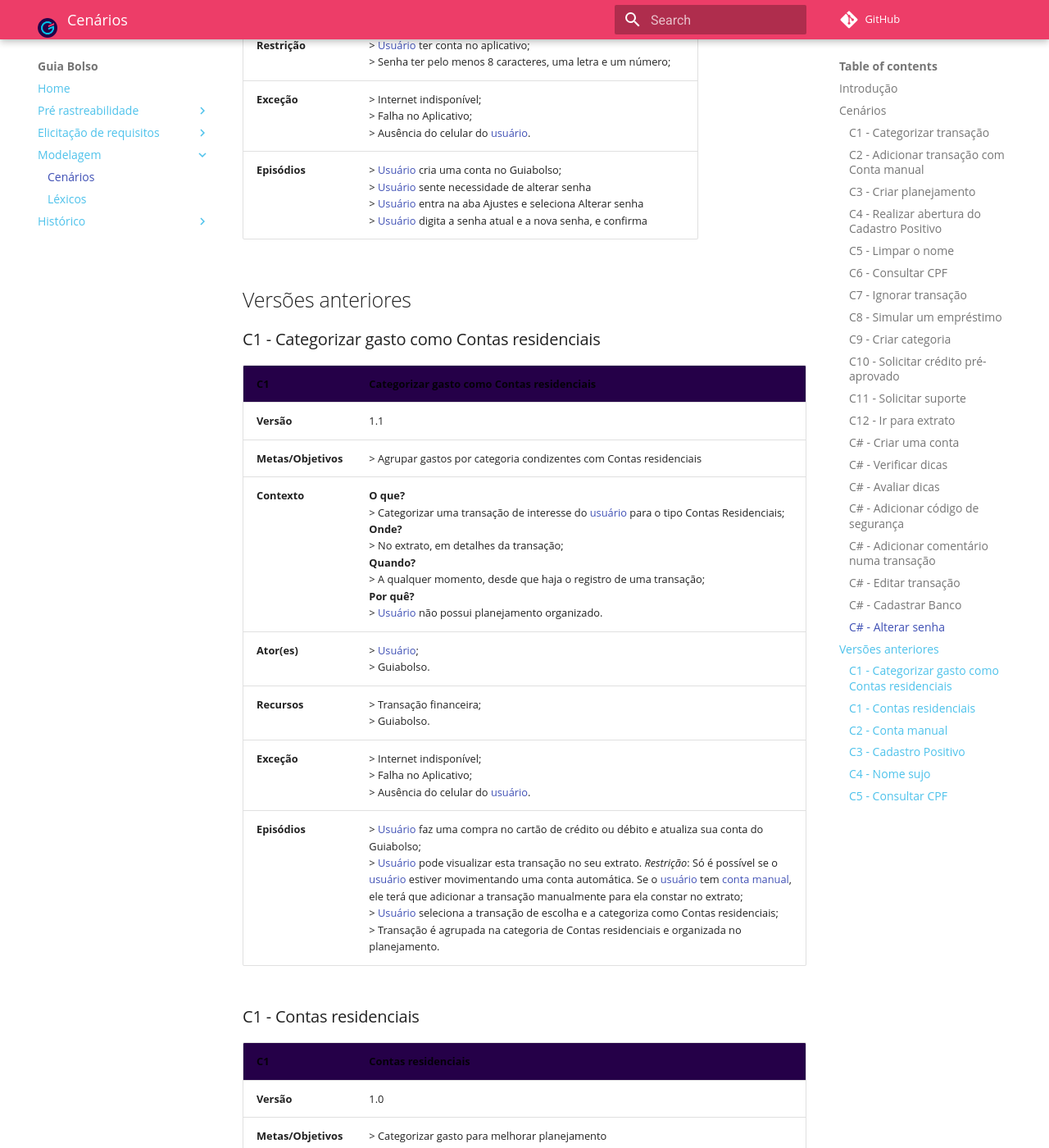
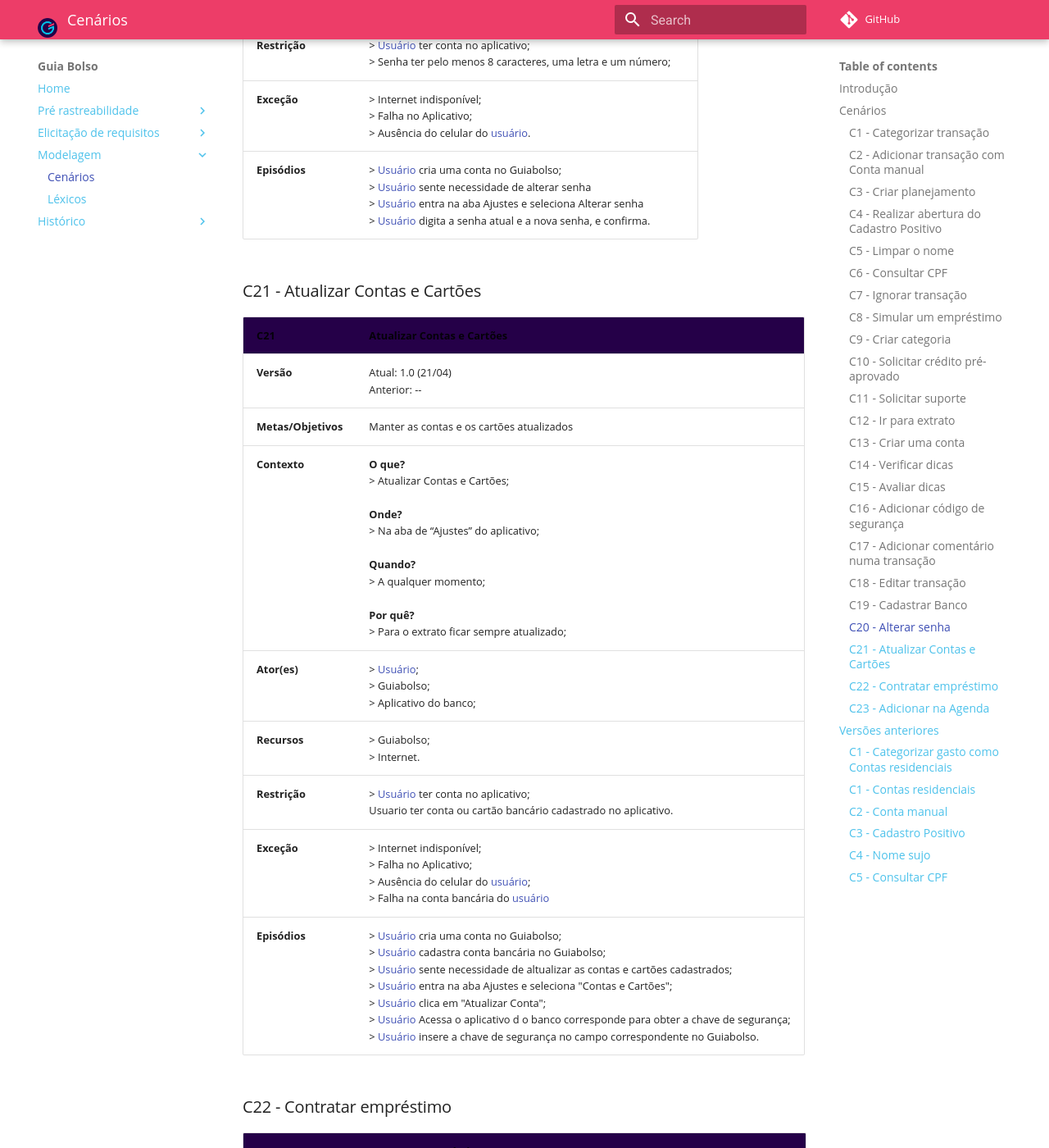
Before and after one commit to fga-disciplinas/2019.1-Guia-Bolso, an MkDocs documentation site: the page built from docs/modelagem/cenarios.md, in a window 1280 px wide and 1400 px high, scrolled down 19658 px. Shown: the whole window at 82% size. Built offline with MkDocs 1.6.1 and Material for MkDocs 9.7.7, drawn with Linux system fonts in a browser that asks for light colours; comment, search, counter and statistics services are not loaded; old or Windows-style settings are respelled for this version of MkDocs; some of the changed text lies outside the part shown.

Commit message:
Enumerando cenários e adcionando do C21 ao C23

```diff
--- a/docs/modelagem/cenarios.md
+++ b/docs/modelagem/cenarios.md
@@ -161,9 +161,9 @@
 | **Exceção** | > Internet indisponível; <br> > Falha no Aplicativo; <br> > Ausência do celular do [usuário]. |
 | **Episódios** | > [Usuário] deseja ver como está seu extrato; <br> > [Usuário] entra na aba finanças <br> > Na parte de Últimas transações, [usuário] seleciona Ir para extrato; <br> >[Usuário] visualiza extrato do mês corrente|
 
-### C# - Criar uma conta
+### C13 - Criar uma conta
 
-| **C#** | **Criar uma conta**|
+| **C13** | **Criar uma conta**|
 |--|--|
 | **Versão**| Atual: 1.0 (21/04) <br> Anterior: -- |
 | **Metas/Objetivos** | Descrever como o [usuário] cria uma conta no aplicativo do Guiabolso |
@@ -174,9 +174,9 @@
 | **Exceção** | > Internet indisponível; <br> > Falha no Aplicativo; <br> > Erro ao importar os dados bancários |
 | **Episódios** | > indivíduo deseja utilizar o Guiabolso; <br> > indivíduo instala o Guiabolso <br> > O indivíduo preenche todos os dados necessários para o cadastro; <br> >[O indivíduo se torna um Usuário] da aplicação |
 
-### C# - Verificar dicas
+### C14 - Verificar dicas
 
-| **C#** | **Verificar dicas**|
+| **C14** | **Verificar dicas**|
 |--|--|
 | **Versão**| Atual: 1.0 (21/04) <br> Anterior: -- |
 | **Metas/Objetivos** | Descrever como o [usuário] Verifica as dicas disponibilizadas pelo Guiabolso |
@@ -187,9 +187,9 @@
 | **Exceção** | > Internet indisponível; <br> > Falha no Aplicativo; <br> > Browser desatualizado |
 | **Episódios** | > O [usuário] entra no aplicativo; <br> > O [usuário] entra na aba "Guia" e visualiza uma dica; <br> > O [usuário] pode ser encaminhado para um dado selecionado pelo Guiabolso que está disponivel em um terceiro, via internet ou também pode está disponível no próprio aplicativo |
 
-### C# - Avaliar dicas
+### C15 - Avaliar dicas
 
-| **C#** | **Avaliar dicas**|
+| **C15** | **Avaliar dicas**|
 |--|--|
 | **Versão**| Atual: 1.0 (21/04) <br> Anterior: -- |
 | **Metas/Objetivos** | Descrever como o [usuário] pode avaliar uma dica da aba "Guia" do aplicativo |
@@ -200,9 +200,9 @@
 | **Exceção** | > Internet indisponível; <br> > Falha no Aplicativo;  |
 | **Episódios** | > O [usuário] entra no aplicativo; <br> > O [usuário] entra na aba "Guia" e visualiza uma dica; <br> > O [usuário] avalia a dica como útil ou não |
 
-### C# - Adicionar código de segurança
+### C16 - Adicionar código de segurança
 
-| **C#** | **Adicionar código de segurança**|
+| **C16** | **Adicionar código de segurança**|
 |--|--|
 | **Versão**| Atual: 1.0 (21/04) <br> Anterior: -- |
 | **Metas/Objetivos** | Descrever como o [usuário] pode adicionar um código de segurança no aplicativo |
@@ -213,9 +213,9 @@
 | **Exceção** | > Internet indisponível; <br> > Falha no Aplicativo; <br> > Senha pouco segura |
 | **Episódios** | > O [usuário] entra no aplicativo; <br> > O [usuário] entra nas configurações e clica em "Código de segurança"; <br> > O [usuário] insere o PIN desejado; <br> O [usuário] passa a usar o Guiabolso somente se inserir o PIN |
 
-### C# - Adicionar comentário numa transação
+### C17 - Adicionar comentário numa transação
 
-| **C#** | **Adicionar comentário numa transação**|
+| **C17** | **Adicionar comentário numa transação**|
 |--|--|
 | **Versão**| Atual: 1.0 (21/04) <br> Anterior: -- |
 | **Metas/Objetivos** | Descrever como o [usuário] adiciona um comentário numa transação bancária |
@@ -226,9 +226,9 @@
 | **Exceção** | > Internet indisponível; <br> > Falha no Aplicativo; <br> > Erro na transação |
 | **Episódios** | > O [usuário] entra no aplicativo; <br> > O [usuário] entra na guia "Finanças"; <br> > O [usuário] escolhe uma transação; <br> O [usuário] adiciona um comentário na transação escolhida ou na transação inserida manualmente |
 
-### C# - Editar transação
+### C18 - Editar transação
 
-| **C#** | **Editar transação**|
+| **C18** | **Editar transação**|
 |--|--|
 | **Versão**| Atual: 1.0 (21/04) <br> Anterior: -- |
 | **Metas/Objetivos** | Fazer alterações em uma transação|
@@ -239,9 +239,9 @@
 | **Exceção** | > Internet indisponível; <br> > Falha no Aplicativo; <br> > Ausência do celular do [usuário]. |
 | **Episódios** | > **Se o [usuário] tem uma conta automática:** <br>  > [Usuário] faz uma compra no cartão de crédito ou débito e atualiza sua conta do Guiabolso; <br> > [Usuário] pode visualizar esta transação no seu extrato; <br> > [Usuário] seleciona a transação de escolha; <br> > [Usuário] opta por editar "Nome da transação, "Editar categoria", "Dividir em mais categorias" e "Ignorar transação"; <br> > [Usuário] salva as alterações; <br> > Transação pode ser visualizada no extrato com as novas alterações. <br><br> > **Caso contrário, uma [conta manual]:**  <br>  > [Usuário] (adiciona uma transação com a [conta manual]); <br> > [Usuário] pode visualizar esta transação no seu extrato; <br> > [Usuário] seleciona a transação de escolha; <br> > [Usuário] opta por editar "Nome da transação", "Valor" e "Categoria"; <br> > [Usuário] salva as alterações; <br> > Transação pode ser visualizada no extrato com as novas alterações.|
 
-### C# - Cadastrar Banco
+### C19 - Cadastrar Banco
 
-| **C#** | **Cadastrar Banco**|
+| **C19** | **Cadastrar Banco**|
 |--|--|
 | **Versão**| Atual: 1.0 (21/04) <br> Anterior: -- |
 | **Metas/Objetivos** | Descrever como cadastrar um banco no Guiabolso. |
@@ -252,9 +252,9 @@
 | **Exceção** | > Internet indisponível; <br> > Falha no Aplicativo; <br> > Falta da chave de segurança do banco(se necessário) <br> > Ausência do celular do [usuário]. |
 | **Episódios** | > **Através da aba de finanças:** O [usuário] acessa o aplicativo Guiabolso e em "Finanças" aciona o botão "+" em seguida seleciona a opção de "Adicionar conta". <br> > O usuário seleciona o banco desejado e em seguida preenche os dados que são necessários para realizar a sincronização entre conta bancária e o Guiabolso. <br> > **Caso o [usuário] deseje realizar pelos ajustes:** O [usuário] acessa a aba de "Ajustes" e seleciona a opção "Contas e Cartões" em seguida aciona o botão "+" e segue com os passos seguintes sendo semelhantes aos feitos atraves da aba de "Finanças". <br> > O Guiabolso irá disponibilizar em tempo real todas as operações feitas nas contas bancarias **caso sejam contas automatica**, **se for conta manual** não é realizada sincronização automática dos dados, logo o [usuário] terá de fazer sincronia manualmente. |
 
-### C# - Alterar senha
+### C20 - Alterar senha
 
-| **C#** | **Alterar senha**|
+| **C20** | **Alterar senha**|
 |--|--|
 | **Versão**| Atual: 1.0 (21/04) <br> Anterior: -- |
 | **Metas/Objetivos** | Descrever como alterar a senha |
@@ -263,7 +263,46 @@
 | **Recursos** | > Guiabolso.|
 | **Restrição** | > [Usuário] ter conta no aplicativo; <br> > Senha ter pelo menos 8 caracteres, uma letra e um número; |
 | **Exceção** | > Internet indisponível; <br> > Falha no Aplicativo; <br> > Ausência do celular do [usuário]. |
-| **Episódios** | > [Usuário] cria uma conta no Guiabolso; <br> > [Usuário] sente necessidade de alterar senha <br> > [Usuário] entra na aba Ajustes e seleciona Alterar senha <br> > [Usuário] digita a senha atual e a nova senha, e confirma|
+| **Episódios** | > [Usuário] cria uma conta no Guiabolso; <br> > [Usuário] sente necessidade de alterar senha <br> > [Usuário] entra na aba Ajustes e seleciona Alterar senha <br> > [Usuário] digita a senha atual e a nova senha, e confirma. |
+
+### C21 - Atualizar Contas e Cartões
+
+| **C21** | **Atualizar Contas e Cartões**|
+|--|--|
+| **Versão**| Atual: 1.0 (21/04) <br> Anterior: -- |
+| **Metas/Objetivos** | Manter as contas e os cartões atualizados |
+| **Contexto** |**O que?** <br> > Atualizar Contas e Cartões; <br><br> **Onde?** <br>> Na aba de “Ajustes” do aplicativo; <br><br> **Quando?** <br>    > A qualquer momento; <br><br> **Por quê?** <br> > Para o extrato ficar sempre atualizado;|
+| **Ator(es)** | > [Usuário]; <br> > Guiabolso; <br> > Aplicativo do banco; |
+| **Recursos** | > Guiabolso; <br> > Internet. |
+| **Restrição** | > [Usuário] ter conta no aplicativo; <br> Usuario ter conta ou cartão bancário cadastrado no aplicativo. |
+| **Exceção** | > Internet indisponível; <br> > Falha no Aplicativo; <br> > Ausência do celular do [usuário]; <br> > Falha na conta bancária do [usuário]|
+| **Episódios** | > [Usuário] cria uma conta no Guiabolso; <br> > [Usuário] cadastra conta bancária no Guiabolso; <br> > [Usuário] sente necessidade de altualizar as contas e cartões cadastrados; <br> >     [Usuário] entra na aba Ajustes e seleciona "Contas e Cartões"; <br> > [Usuário] clica em "Atualizar Conta"; <br> > [Usuário] Acessa o aplicativo d    o banco corresponde para obter a chave de segurança; <br> > [Usuário] insere a chave de segurança no campo correspondente no Guiabolso. |
+
+### C22 - Contratar empréstimo
+
+| **C22** | **Contratar empréstimo** |
+|--|--|
+| **Versão** | Atual: 1.0 (21/04) <br> Anterior: -- |
+| **Metas/Objetivos** | Realizar um empréstimo |
+| **Contexto** |**O que?** <br> > Empréstimo; <br><br> **Onde?** <br>> Na aba de “Empréstimo” do aplicativo; <br><br> **Quando?** <br> > Após fazer a simulação de empréstimo; <br><br> **Por quê?** <br> > Porque o [usuário] tem alguma necessidade financeira;|
+|Ator(es) | > [Usuário]; <br> > Guiabolso; <br> > Instituições Financeiras|
+| **Recursos** | > Guiabolso; <br> > Internet.|
+| **Restrição** | > [Usuário] ter conta no aplicativo; <br> > Ter CPF; <br> > Não ter o nome sujo. |
+| **Exceção** | > Internet indisponível; <br> > Falha no Aplicativo; <br> > Ausência do celular do [usuário]; <br> > Falha na conta bancária do [usuário]; <br> > Falha na comunicação com a Instituição Financeira.|
+| **Episódios** | > [Usuário] acessa o Guiabolso; <br> > [Usuário] faz uma simulação de empréstimo; <br> > [Usuário] contrata o empréstimo que mais lhe agrada; <br> > A instituição aprova ou rejeita o empréstimo; <br> > Se aprovado, o [usuário] recebe o dinheiro ou crédito correspondente na sua conta bancária. |
+
+### C23 - Adicionar na Agenda
+
+| **C23** | **Adicionar na Agenda** |
+|--|--|
+| **Versão** | Atual: 1.0 (21/04) <br> Anterior: -- |
+| **Metas/Objetivos** | Organizar as datas de pagamentos |
+| **Contexto** |**O que?** <br> > Adicionar Agenda; <br><br> **Onde?** <br>> Na aba de “Finanças” do aplicativo; <br><br> **Quando?** <br> > A qualquer momento; <br><br> **Por quê?** <br> > Porque o [usuário] quer se programar financeiramente ;|
+|Ator(es) | > [Usuário]; <br> > Guiabolso. |
+| **Recursos** | > Guiabolso; <br> > Internet.|
+| **Restrição** | > [Usuário] ter conta no aplicativo; |
+| **Exceção** | > Internet indisponível; <br> > Falha no Aplicativo; <br> > Ausência do celular do [usuário].|
+| **Episódios** | > [Usuário] cria uma conta no Guiabolso; <br> > [Usuário] acessa a aba Finanças; <br> > [Usuário] clica no ícone de mais e seleciona "Adicionar na Agenda"; <br> > [Usuário] escolhe uma categoria de conta; <br> > [Usuário] Coloca o valor do pagamento; <br> > [Usuário] Seleciona a frequência de pagamento dessa conta e o dia que quer ser notificado. |
 
 ## Versões anteriores
 
```
